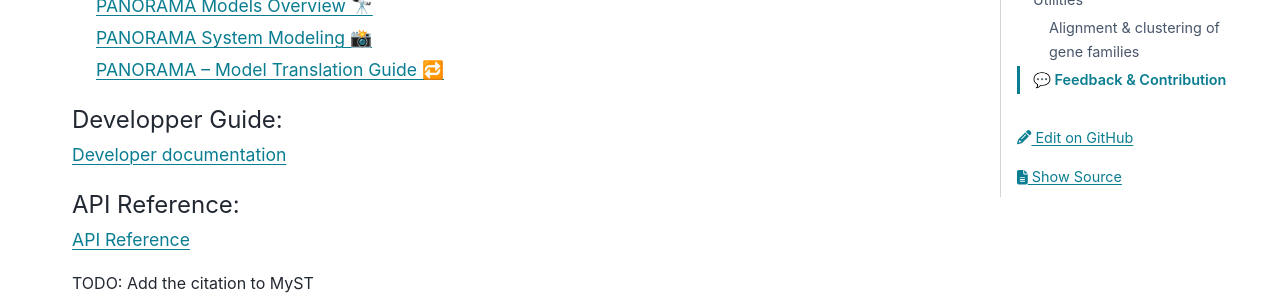
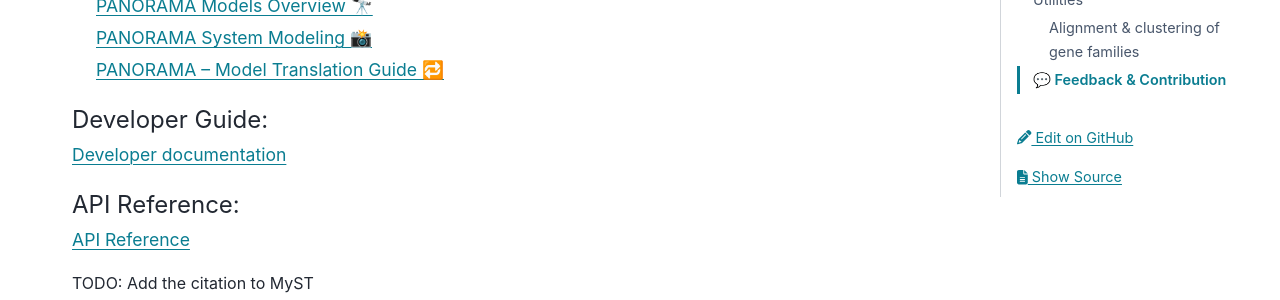
Before and after one commit to labgem/PANORAMA, a Sphinx documentation site: the page built from docs/index.md, in a window 1280 px wide and 900 px high, scrolled down 3337 px. Shown: the part 447-747 px from the top of the window. Built offline with Sphinx 7.4.7 and the PyData theme 0.15.4, drawn with Linux system fonts in a browser that asks for light colours; the version number could not be read and is left out.

Commit message:
Fix typo in documentation folder name: `developper` → `developer`

````diff
--- a/docs/conf.py
+++ b/docs/conf.py
@@ -69,12 +69,12 @@
     ".DS_Store",
     "**.ipynb_checkpoints",
     "requirements.txt",
-    "developper/figure_script.md",
-    "developper/draw_spot_script.md",
-    "developper/draw.md",
-    "developper/system_asso_script.md",
-    "developper/write_flat_script.md",
-    "developper/conserved_spot_script.md"
+    "developer/figure_script.md",
+    "developer/draw_spot_script.md",
+    "developer/draw.md",
+    "developer/system_asso_script.md",
+    "developer/write_flat_script.md",
+    "developer/conserved_spot_script.md"
 ]
 
 suppress_warnings = [
--- a/docs/index.md
+++ b/docs/index.md
@@ -22,10 +22,10 @@
 ```
 
 ```{toctree}
-:caption: 'Developper Guide:'
+:caption: 'Developer Guide:'
 :maxdepth: 1
 
-developper/developper_guide
+developer/developer_guide
 ```
 
 ```{toctree}
````
Also changed, not shown: docs/developer/buildDoc.md (renamed from docs/developper/buildDoc.md), docs/developer/conserved_spot_script.md (renamed from docs/developper/conserved_spot_script.md), docs/developer/contribute.md (renamed from docs/developper/contribute.md), docs/developer/devRules.md (renamed from docs/developper/devRules.md), docs/developer/developer_guide.md (renamed from docs/developper/developper_guide.md), docs/developer/draw.md (renamed from docs/developper/draw.md), docs/developer/draw_spot_script.md (renamed from docs/developper/draw_spot_script.md), docs/developer/figure_script.md (renamed from docs/developper/figure_script.md), docs/developer/git.md (renamed from docs/developper/git.md), docs/developer/pictures/example_spot_fused.JPG (renamed from docs/developper/pictures/example_spot_fused.JPG), docs/developer/pictures/example_spot_to_fuse.JPG (renamed from docs/developper/pictures/example_spot_to_fuse.JPG), docs/developer/system_asso_script.md (renamed from docs/developper/system_asso_script.md), docs/developer/unitTest.md (renamed from docs/developper/unitTest.md), docs/developer/workflows.md (renamed from docs/developper/workflows.md), 2 more files, 1 other file.
